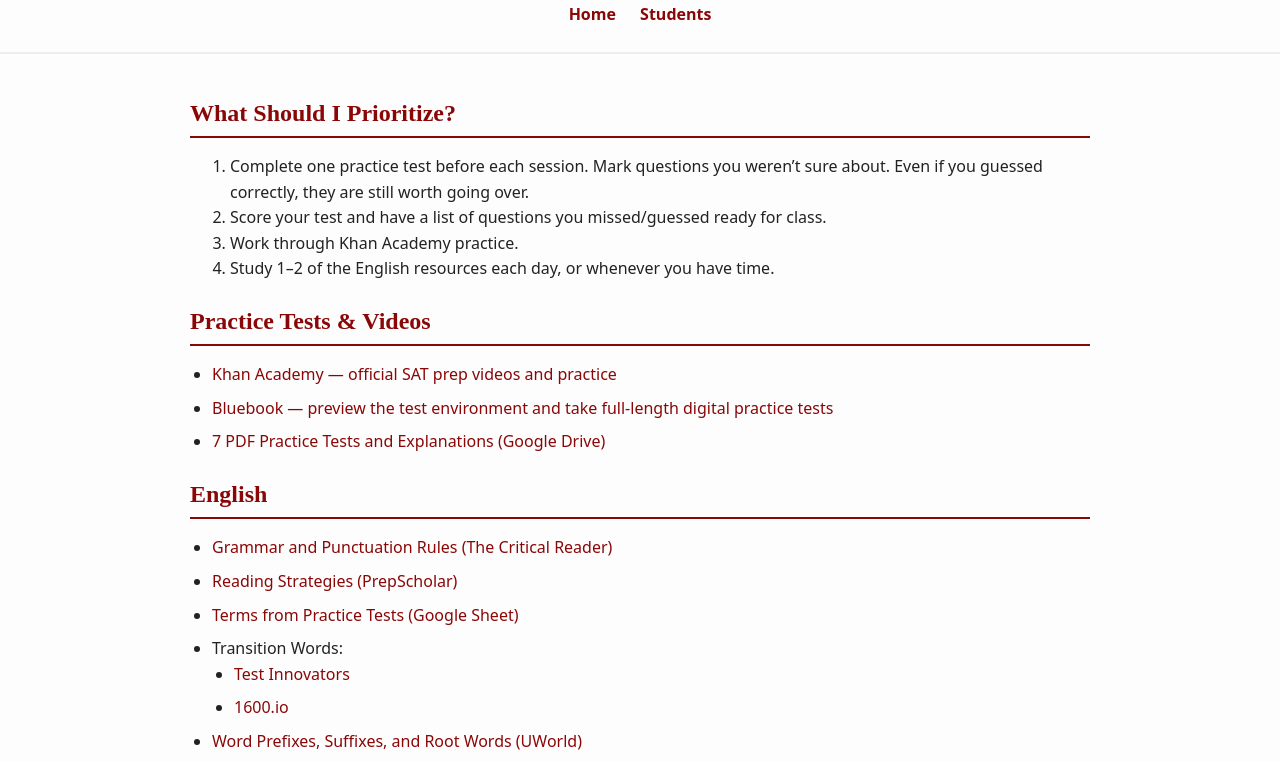
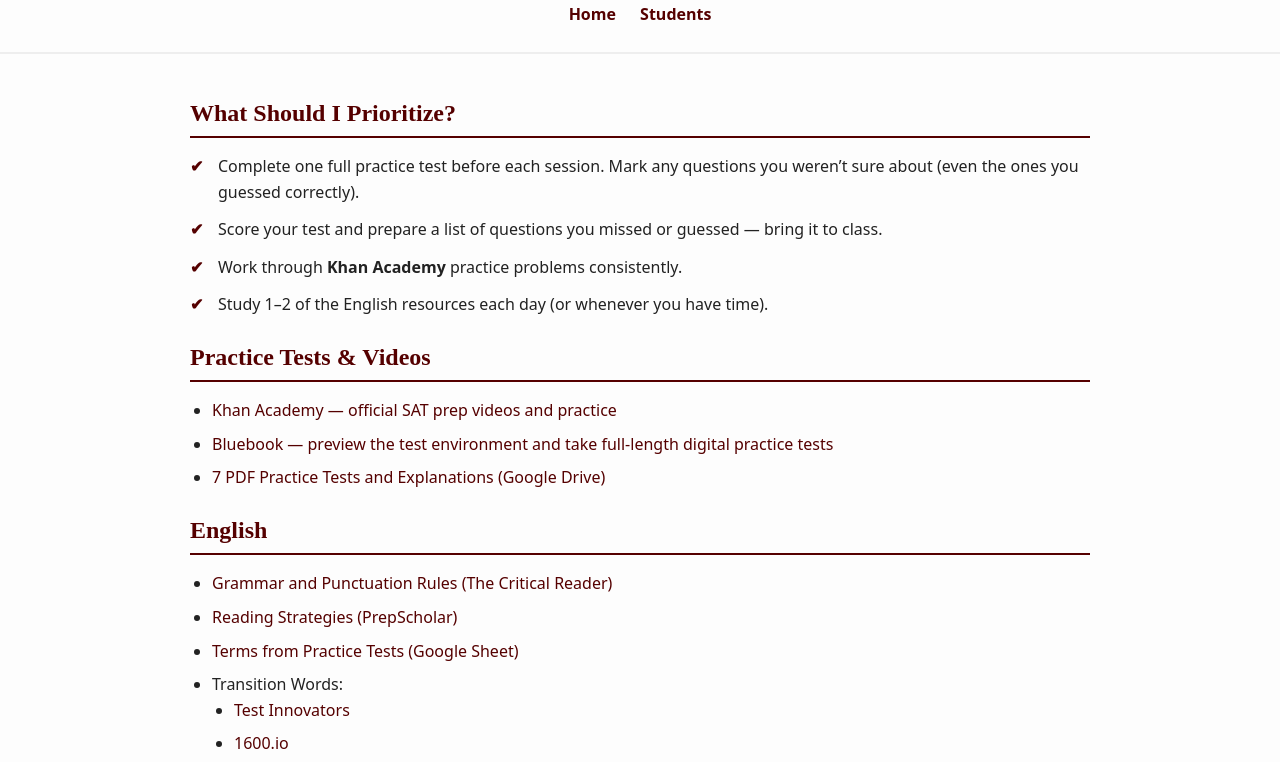
Before and after one commit to cody-SAT/cody-SAT, a plain HTML site: page students.html in a window 1280 px wide. Shown: the part 94-856 px from the top of the page. Drawn offline with Linux system fonts and the light colour scheme.

Commit message:
Update students.html

```diff
--- a/students.html
+++ b/students.html
@@ -5,19 +5,28 @@
   <meta name="viewport" content="width=device-width, initial-scale=1">
   <title>Students — Cody Kim Tutoring</title>
   <style>
-    :root { --blood: #8A0707; }
+    :root { --maroon: #550000; }
     body { margin:0; font:16px/1.6 system-ui, -apple-system, Segoe UI, Roboto, Arial, sans-serif; background:#fdfdfd; color:#222; }
     header { padding:24px 20px; text-align:center; border-bottom:2px solid #eee; }
-    header h1 { margin:0; font-size:clamp(28px,4vw,40px); color:var(--blood); font-family:"Times New Roman", Times, serif; }
+    header h1 { margin:0; font-size:clamp(28px,4vw,40px); color:var(--maroon); font-family:"Times New Roman", Times, serif; }
     nav { margin-top:8px; }
-    nav a { margin:0 10px; color:var(--blood); text-decoration:none; font-weight:600; }
+    nav a { margin:0 10px; color:var(--maroon); text-decoration:none; font-weight:600; }
     nav a:hover { text-decoration:underline; }
 
     main { max-width:900px; margin:40px auto; padding:0 20px; }
-    h2 { font-family:"Times New Roman", Times, serif; color:var(--blood); border-bottom:2px solid var(--blood); padding-bottom:4px; margin-bottom:16px; }
+    h2 { font-family:"Times New Roman", Times, serif; color:var(--maroon); border-bottom:2px solid var(--maroon); padding-bottom:4px; margin-bottom:16px; }
+    ul.checklist { list-style: none; padding:0; }
+    ul.checklist li { margin:12px 0; padding-left:28px; position:relative; }
+    ul.checklist li::before {
+      content:"✔";
+      position:absolute;
+      left:0;
+      color:var(--maroon);
+      font-weight:bold;
+    }
     ul.links { list-style:disc; padding-left:22px; }
     ul.links li { margin-bottom:8px; }
-    ul.links li a { color:var(--blood); text-decoration:none; }
+    ul.links li a { color:var(--maroon); text-decoration:none; }
     ul.links li a:hover { text-decoration:underline; }
 
     footer { border-top:2px solid #eee; padding:16px 20px; text-align:center; color:#666; }
@@ -35,12 +44,12 @@
   <main>
     <section id="priorities">
       <h2>What Should I Prioritize?</h2>
-      <ol>
-        <li>Complete one practice test before each session. Mark questions you weren’t sure about. Even if you guessed correctly, they are still worth going over.</li>
-        <li>Score your test and have a list of questions you missed/guessed ready for class.</li>
-        <li>Work through Khan Academy practice.</li>
-        <li>Study 1–2 of the English resources each day, or whenever you have time.</li>
-      </ol>
+      <ul class="checklist">
+        <li>Complete one full practice test before each session. Mark any questions you weren’t sure about (even the ones you guessed correctly).</li>
+        <li>Score your test and prepare a list of questions you missed or guessed — bring it to class.</li>
+        <li>Work through <strong>Khan Academy</strong> practice problems consistently.</li>
+        <li>Study 1–2 of the English resources each day (or whenever you have time).</li>
+      </ul>
     </section>
 
     <section id="practice-tests">
```
